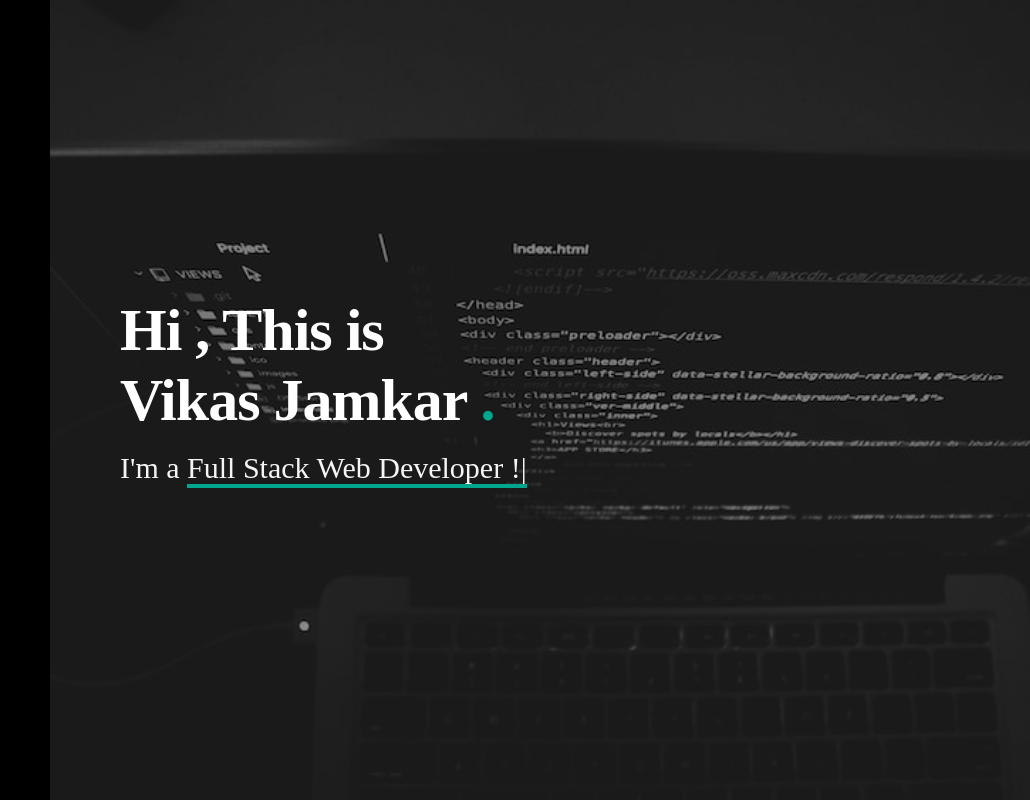
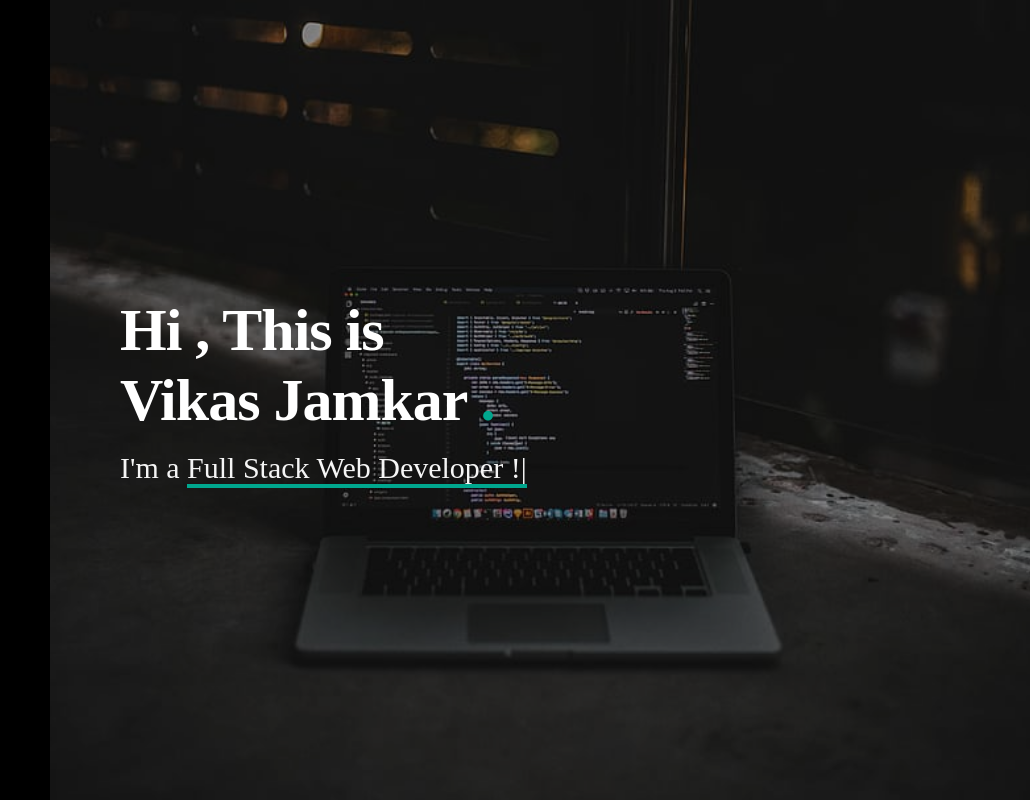
Before and after one commit to vikasjamkar/Bio, a website: page index.html in a window 1280 px wide. Shown: the top 800 px of the page, 250-1280 px from the left. Drawn offline with nearby package versions, Linux system fonts and the light colour scheme.

Commit message:
Update style.css

```diff
--- a/src/style.css
+++ b/src/style.css
@@ -156,7 +156,7 @@ main{
 	height: 100vh;
 	width: 100%;
 	/* background-color: #494D5F; */
-	background-image: url('./images/back7.jfif');
+	background-image: url('/images/back8.jpg');
 	background-attachment: fixed;
 	display: flex;
 	justify-content: center;
@@ -168,7 +168,7 @@ main{
 }
 @media only screen and (min-width:390px){
 	#home{
-		background-image: url('/images/back7.jfif');
+		background-image: url('/images/back8.jpg');
 		height: 100vh;
 		width: 100%;
 		background-position: center;
```
